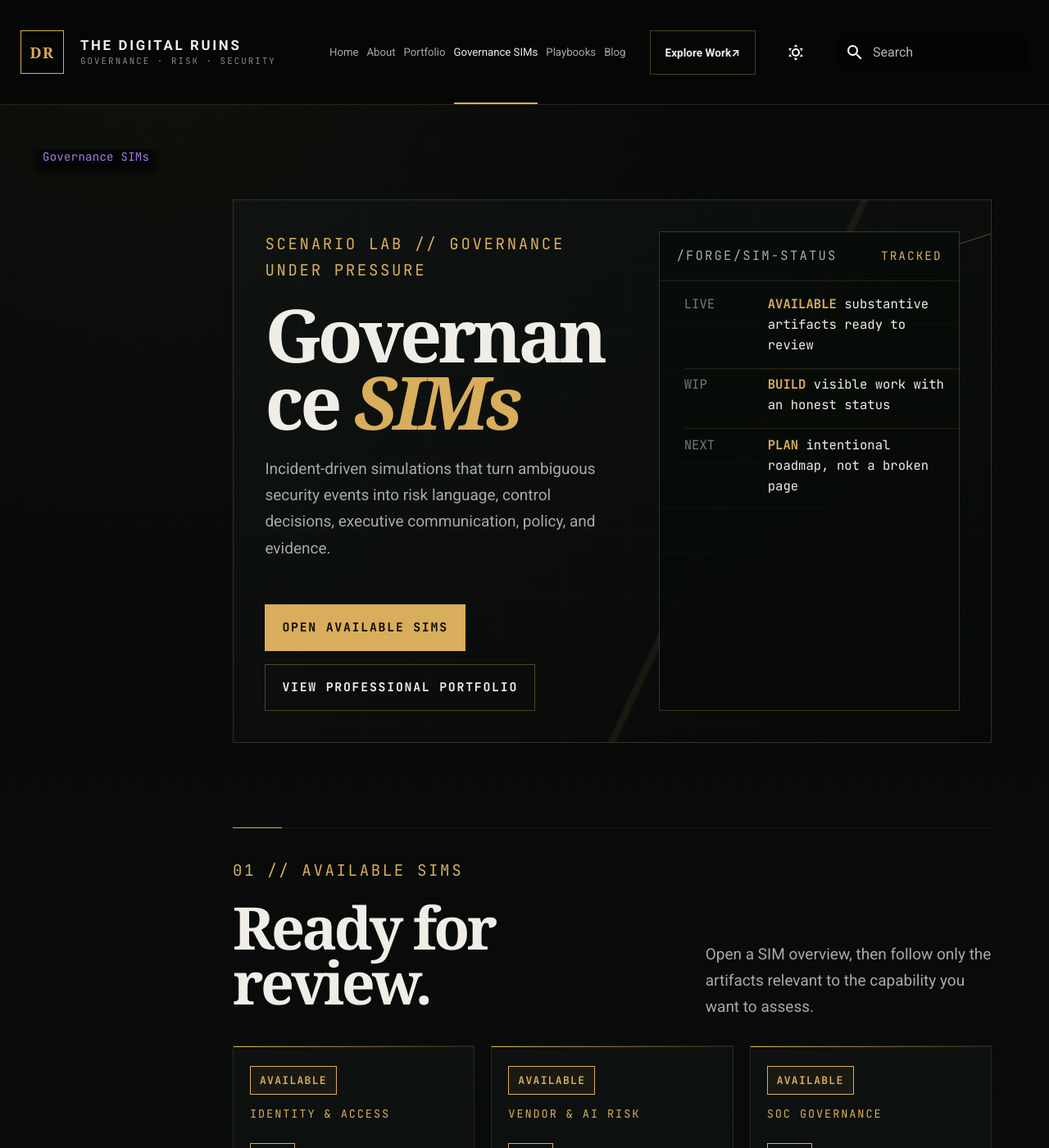
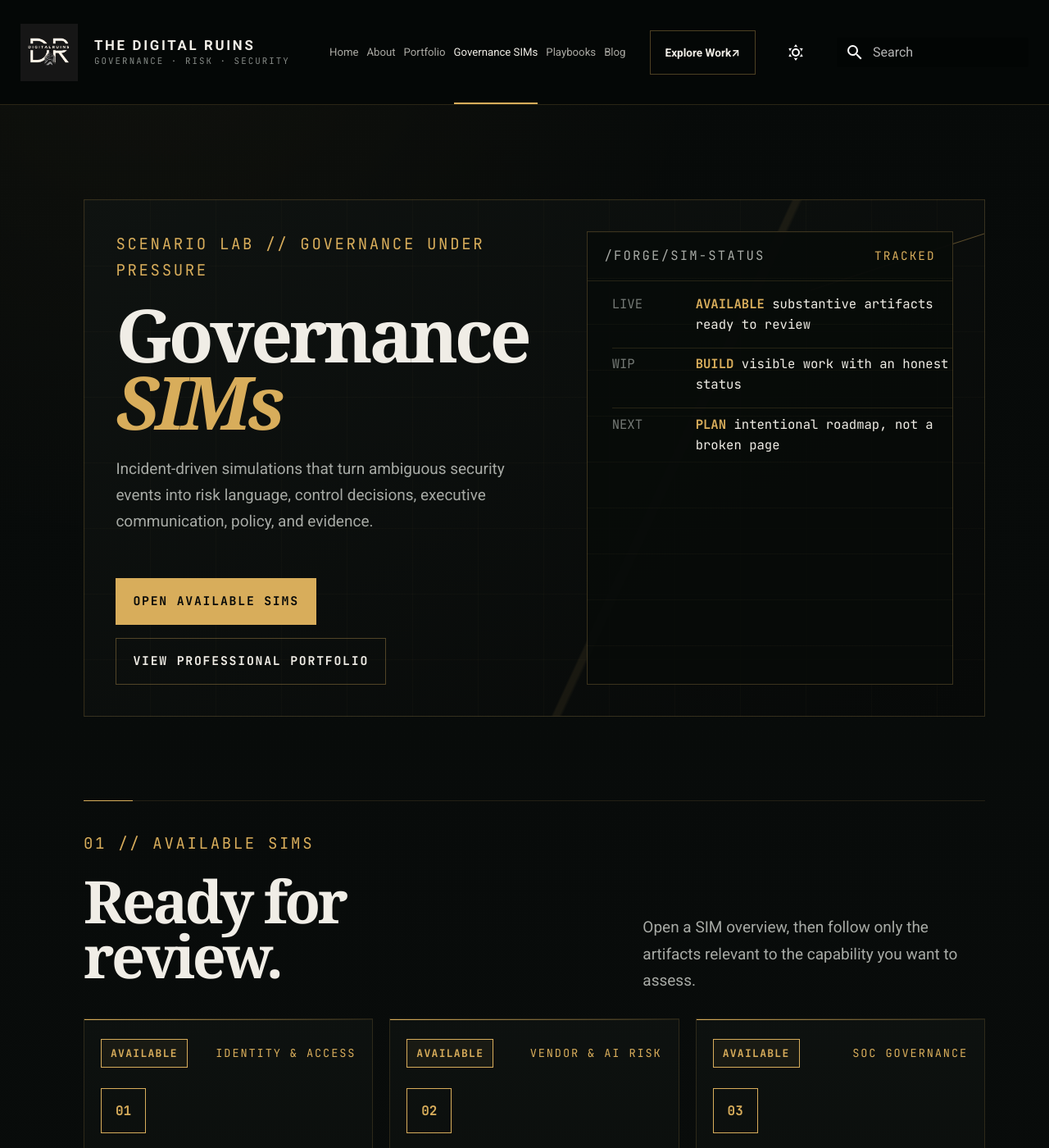
Before and after one commit to marjeanm/The_Digital_Ruins-, an MkDocs documentation site: the page built from docs/governance/index.md, in a window 1280 px wide and 1400 px high. Shown: the whole window at 82% size. Built offline with MkDocs 1.6.1 and Material for MkDocs 9.7.7, drawn with Linux system fonts in a browser that asks for light colours.

Commit message:
Refine navigation and theme controls

```diff
--- a/docs/stylesheets/digital-ruins.css
+++ b/docs/stylesheets/digital-ruins.css
@@ -583,16 +583,19 @@
 }
 
 .dr-brand-mark {
-  display: grid;
-  width: 2.65rem;
-  height: 2.65rem;
-  place-items: center;
-  border: 1px solid var(--dr-gold);
-  color: var(--dr-gold);
-  font-family: Georgia, "Times New Roman", serif;
-  font-size: 0.92rem;
-  font-weight: 700;
-  letter-spacing: 0.08em;
+  display: block;
+  width: 3.5rem;
+  height: 3.5rem;
+  overflow: hidden;
+  background: #151515;
+}
+
+.dr-brand-mark img {
+  display: block;
+  width: 100%;
+  height: 100%;
+  object-fit: cover;
+  transform: scale(1.45);
 }
 
 .dr-brand-copy {
@@ -877,8 +880,8 @@
   }
 
   .dr-brand-mark {
-    width: 2.25rem;
-    height: 2.25rem;
+    width: 2.85rem;
+    height: 2.85rem;
   }
 
   .dr-hero--editorial {
@@ -1346,26 +1349,10 @@
   margin: 0;
 }
 
-/* Keep Material's mobile drawer behavior; narrow only the desktop primary rail. */
+/* Keep Material's mobile drawer behavior; remove the redundant desktop rail. */
 @media screen and (min-width: 76.25em) {
   .md-sidebar--primary {
-    width: fit-content;
-    min-width: 9.5rem;
-    max-width: 12rem;
-  }
-
-  .md-sidebar--primary .md-sidebar__scrollwrap {
-    margin: 0;
-  }
-
-  .md-sidebar--primary .md-sidebar__inner {
-    padding-right: 0.5rem;
-    padding-left: 0.5rem;
-  }
-
-  .md-sidebar--primary .md-nav__link {
-    width: max-content;
-    max-width: 10.75rem;
+    display: none;
   }
 }
 
@@ -1449,6 +1436,86 @@
   .dr-button {
     width: 100%;
   }
+}
+
+/* The light palette is an editorial ivory-paper counterpart to the dark room. */
+body[data-md-color-scheme="default"] {
+  --dr-black: #f4efe4;
+  --dr-charcoal: #ece4d5;
+  --dr-panel: #fffaf0;
+  --dr-panel-strong: #e7decd;
+  --dr-border: #b8aa92;
+  --dr-text: #171813;
+  --dr-muted: #53574f;
+  --dr-dim: #70746c;
+  --dr-ink: #171813;
+  --dr-shadow: rgba(57, 43, 22, 0.14);
+  --dr-ivory: #171813;
+  --md-default-bg-color: #f4efe4;
+  --md-default-fg-color: #171813;
+  --md-default-fg-color--light: #53574f;
+  --md-default-fg-color--lighter: #70746c;
+  background:
+    radial-gradient(circle at 15% 0%, rgba(216, 173, 91, 0.14), transparent 34rem),
+    linear-gradient(180deg, #f8f3e9 0%, #f1eadc 52%, #f8f3e9 100%);
+  color: var(--dr-text);
+}
+
+body[data-md-color-scheme="default"] .dr-site-header,
+body[data-md-color-scheme="default"] .md-footer {
+  --dr-text: #f0ede6;
+  --dr-muted: #a7aaa5;
+  --dr-ivory: #f0ede6;
+  color: #f0ede6;
+}
+
+body[data-md-color-scheme="default"] :is(
+  .dr-hero:not(.dr-hero--editorial),
+  .dr-terminal-panel,
+  .dr-stat,
+  .dr-sim-card,
+  .dr-panel-card,
+  .dr-blog-card,
+  .dr-contact-card,
+  .dr-portfolio-card,
+  .dr-case-header,
+  .dr-jump-nav,
+  .dr-artifact-access,
+  .md-typeset table:not([class])
+) {
+  background: rgba(255, 250, 240, 0.88);
+  color: var(--dr-text);
+  box-shadow: 0 1.1rem 2.8rem rgba(57, 43, 22, 0.08);
+}
+
+body[data-md-color-scheme="default"] :is(
+  .md-typeset .dr-title,
+  .md-typeset .dr-title--portfolio,
+  .md-typeset .dr-section-title,
+  .md-typeset .dr-case-header h1,
+  .md-typeset .dr-case-header--wide-title h1,
+  .md-typeset .dr-case-study > h2,
+  .dr-editorial-title,
+  .dr-card-title,
+  .dr-sim-card h3,
+  .dr-panel-card h3,
+  .dr-blog-card h3
+) {
+  color: var(--dr-text);
+}
+
+body[data-md-color-scheme="default"] :is(
+  .dr-button,
+  .dr-editorial-button
+) {
+  color: var(--dr-text) !important;
+}
+
+body[data-md-color-scheme="default"] :is(
+  .dr-button--primary,
+  .dr-editorial-button--primary
+) {
+  color: #080a09 !important;
 }
 
 @media print {
--- a/overrides/partials/header.html
+++ b/overrides/partials/header.html
@@ -2,7 +2,7 @@
 <header class="md-header dr-site-header" data-md-component="header">
   <nav class="md-header__inner md-grid" aria-label="{{ lang.t('header') }}">
     <a href="{{ config.extra.homepage | d(nav.homepage.url, true) | url }}" class="dr-brand" aria-label="{{ config.site_name }} home">
-      <span class="dr-brand-mark" aria-hidden="true">DR</span>
+      <span class="dr-brand-mark" aria-hidden="true"><img src="{{ 'assets/images/brand/digital-ruins-logo.png' | url }}" alt=""></span>
       <span class="dr-brand-copy">
         <strong>The Digital Ruins</strong>
         <small>Governance · Risk · Security</small>
```
Also changed, not shown: docs/assets/images/brand/digital-ruins-logo.png (added).
